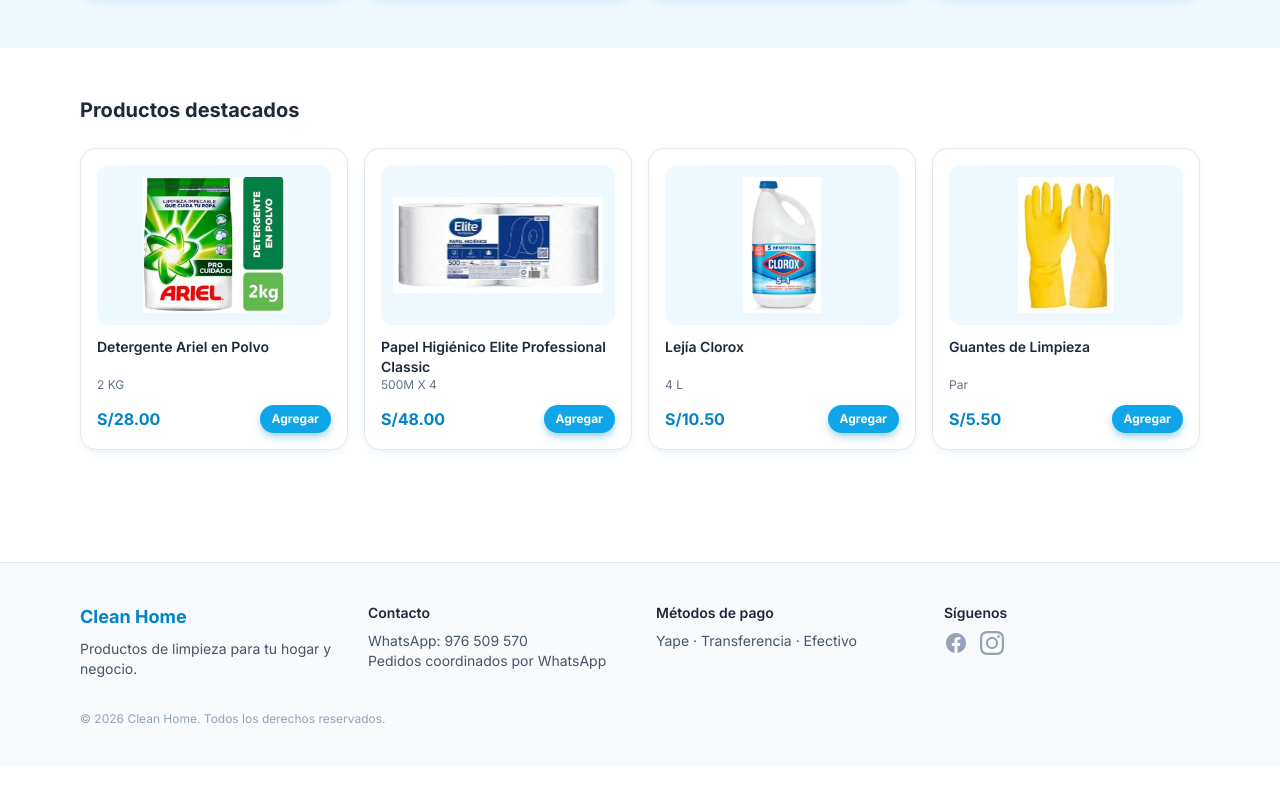
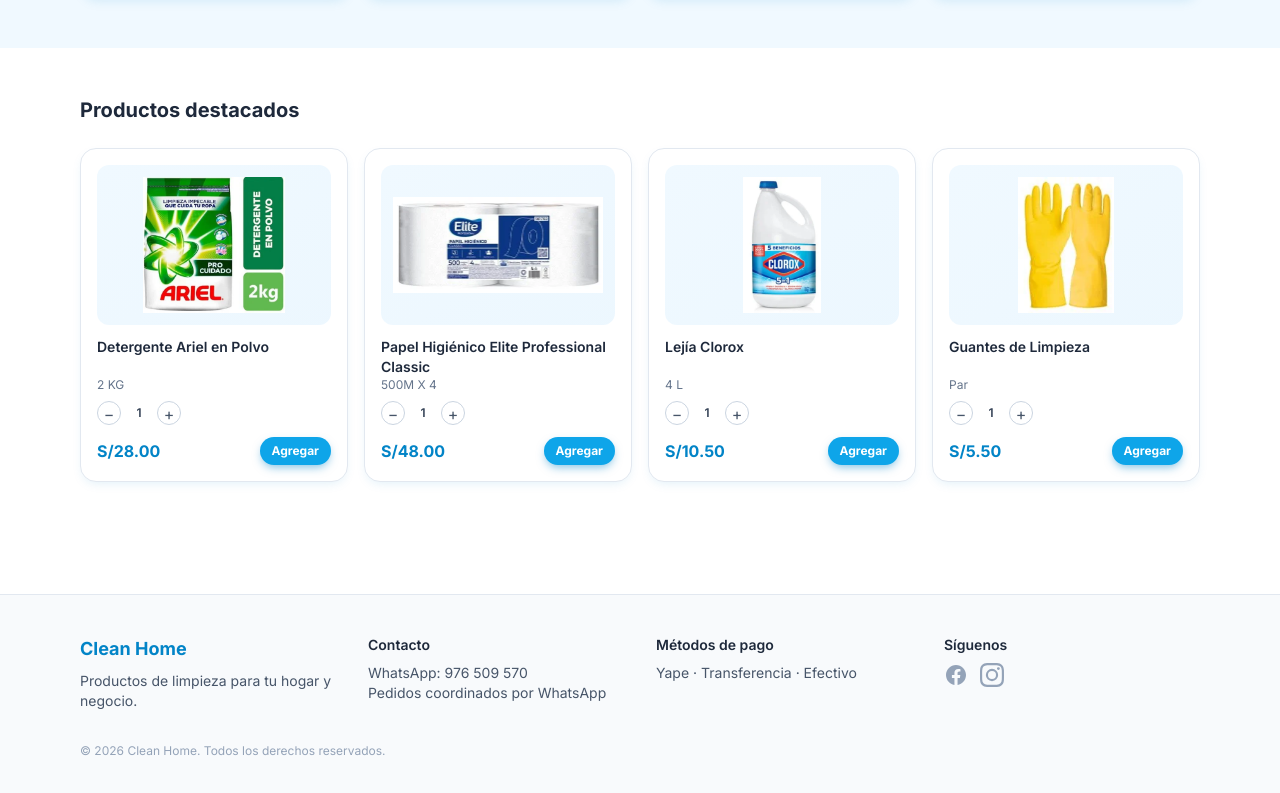
Before and after one commit to gonzalo-droid/clean-home, a Next.js app: page / in a window 1280 px wide. Shown: the part 887-1680 px from the top of the page. Before the commit the page ends 1654 px from the top, so only its background shows below. Built offline with nearby package versions, Linux system fonts and the light colour scheme.

Commit message:
feat: add quantity stepper to product cards

```diff
--- a/components/ProductCard.tsx
+++ b/components/ProductCard.tsx
@@ -9,9 +9,11 @@
 export default function ProductCard({ product }: { product: Product }) {
   const { add, showToast } = useCart();
   const [variant, setVariant] = useState(product.variants?.[0]);
+  const [quantity, setQuantity] = useState(1);
 
   function handleAdd() {
-    add({
+    add(
+      {
         lineId: makeLineId(product.id, variant),
         productId: product.id,
         name: product.name,
@@ -19,8 +21,11 @@
         variant,
         price: product.price,
         image: product.image,
-    });
+      },
+      quantity
+    );
     showToast("Agregado al carrito");
+    setQuantity(1);
   }
 
   return (
@@ -58,6 +63,26 @@
         </select>
       )}
 
+      <div className="mt-2 flex items-center gap-2">
+        <button
+          type="button"
+          onClick={() => setQuantity((q) => Math.max(1, q - 1))}
+          className="h-6 w-6 rounded-full border border-slate-300 text-slate-600 hover:bg-slate-100"
+          aria-label="Restar cantidad"
+        >
+          −
+        </button>
+        <span className="w-5 text-center text-xs font-semibold text-slate-700">{quantity}</span>
+        <button
+          type="button"
+          onClick={() => setQuantity((q) => q + 1)}
+          className="h-6 w-6 rounded-full border border-slate-300 text-slate-600 hover:bg-slate-100"
+          aria-label="Sumar cantidad"
+        >
+          +
+        </button>
+      </div>
+
       <div className="mt-auto flex flex-wrap items-center justify-between gap-2 pt-3">
         <span className="text-base font-bold text-sky-600">S/{product.price.toFixed(2)}</span>
         <button
```
Lines whose indentation alone changed are shown as unchanged.
